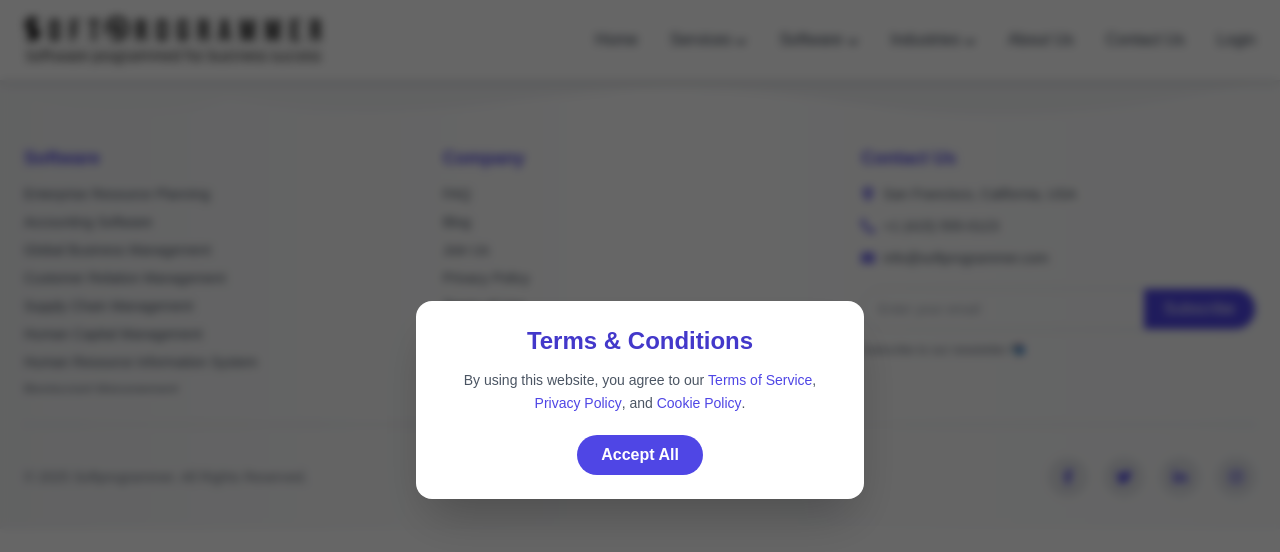
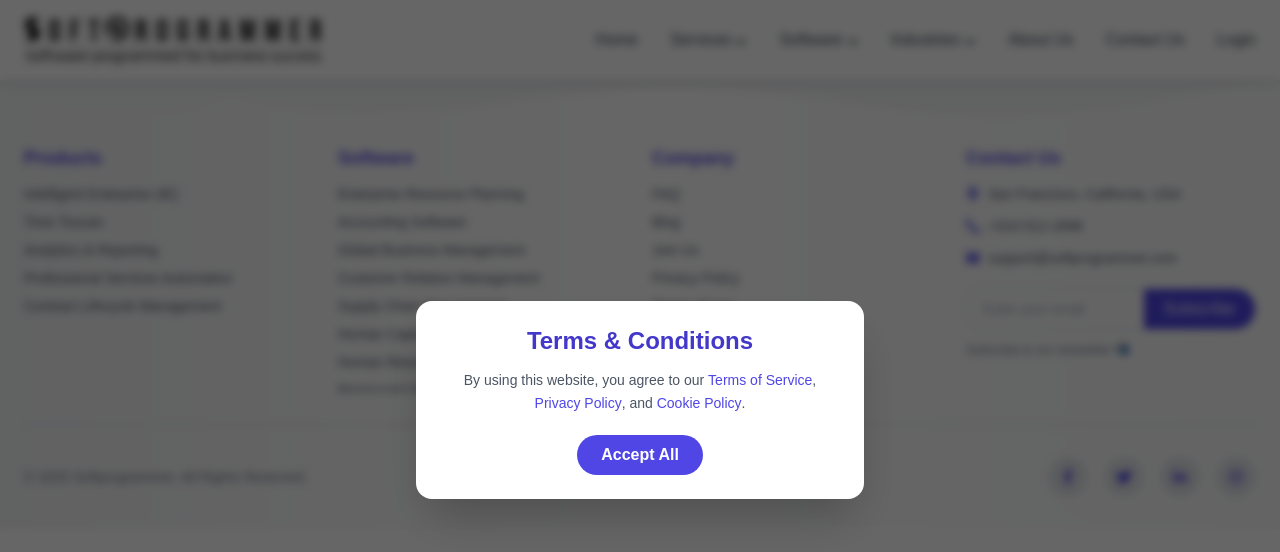
Before and after one commit to vansharoraxx00/aroradevelopers-site-private, a React (Vite) app: page /affiliates in a window 1280 px wide. Shown: the top 552 px of the page. Built offline with nearby package versions, Linux system fonts and the light colour scheme.

Commit message:
Update Footer.jsx

```diff
--- a/src/components/Footer.jsx
+++ b/src/components/Footer.jsx
@@ -19,7 +19,17 @@ export default function Footer() {
     { icon: <FaInstagram />, link: "https://instagram.com" },
   ];
 
+  // ✅ Product list
   const products = [
+    { name: "Intelligent Enterprise (IE)", path: "/products/intelligent-enterprise" },
+    { name: "Time Toucan", path: "/products/time-toucan" },
+    { name: "Analytics & Reporting", path: "/products/analytics-reporting" },
+    { name: "Professional Services Automation", path: "/products/psa" },
+    { name: "Contract Lifecycle Management", path: "/products/clm" },
+  ];
+
+  // ✅ Software list
+  const software = [
     { name: "Enterprise Resource Planning", path: "/products/erp" },
     { name: "Accounting Software", path: "/products/accounting" },
     { name: "Global Business Management", path: "/products/global-business" },
@@ -29,17 +39,15 @@ export default function Footer() {
     { name: "Human Resource Information System", path: "/products/hris" },
     { name: "Restaurant Management", path: "/products/restaurant" },
     { name: "Prescription Management", path: "/products/prescription" },
-    { name: "Professional Services Automation", path: "/products/psa" },
-    { name: "Contract Lifecycle Management", path: "/products/clm" },
     { name: "Business Spend Management", path: "/products/spend" },
     { name: "Merchandise", path: "/products/merchandise" },
     { name: "Outsourcing", path: "/products/outsourcing" },
     { name: "Multi-Seller Marketplace", path: "/products/multi-seller" },
     { name: "Distributor Portal", path: "/products/distributor" },
     { name: "Omnichannel Commerce", path: "/products/omnichannel" },
-    { name: "Analytics & Reporting", path: "/products/analytics-reporting" },
   ];
 
+  // ✅ Company list
   const companyLinks = [
     { name: "FAQ", path: "/faq" },
     { name: "Blog", path: "/blog" },
@@ -71,13 +79,31 @@ export default function Footer() {
 
       <div className="relative z-10 max-w-7xl mx-auto px-6">
         {/* Grid Layout */}
-        <div className="grid md:grid-cols-3 gap-6 text-center md:text-left">
+        <div className="grid md:grid-cols-4 gap-6 text-center md:text-left">
           {/* Products */}
           <div>
-            <h3 className="text-lg font-semibold mb-3 text-indigo-600">Software </h3>
+            <h3 className="text-lg font-semibold mb-3 text-indigo-600">Products</h3>
             <ul className="space-y-2 text-sm opacity-90 max-h-52 overflow-y-auto pr-2 custom-scrollbar">
               {products.map((p, i) => (
-                <li key={i}><Link to={p.path} className="hover:text-indigo-500">{p.name}</Link></li>
+                <li key={i}>
+                  <Link to={p.path} className="hover:text-indigo-500">
+                    {p.name}
+                  </Link>
+                </li>
+              ))}
+            </ul>
+          </div>
+
+          {/* Software */}
+          <div>
+            <h3 className="text-lg font-semibold mb-3 text-indigo-600">Software</h3>
+            <ul className="space-y-2 text-sm opacity-90 max-h-52 overflow-y-auto pr-2 custom-scrollbar">
+              {software.map((s, i) => (
+                <li key={i}>
+                  <Link to={s.path} className="hover:text-indigo-500">
+                    {s.name}
+                  </Link>
+                </li>
               ))}
             </ul>
           </div>
@@ -87,7 +113,11 @@ export default function Footer() {
             <h3 className="text-lg font-semibold mb-3 text-indigo-600">Company</h3>
             <ul className="space-y-2 text-sm opacity-90 mb-5">
               {companyLinks.map((c, i) => (
-                <li key={i}><Link to={c.path} className="hover:text-indigo-500">{c.name}</Link></li>
+                <li key={i}>
+                  <Link to={c.path} className="hover:text-indigo-500">
+                    {c.name}
+                  </Link>
+                </li>
               ))}
             </ul>
           </div>
@@ -101,23 +131,42 @@ export default function Footer() {
               </li>
               <li className="flex items-center justify-center md:justify-start gap-2">
                 <FaPhoneAlt className="text-indigo-600" />
-                <a href="tel:+14155550123" className="hover:text-indigo-500">+1 (415) 555-0123</a>
+                <a href="tel:+14155550123" className="hover:text-indigo-500">
+                  +510-512-2896
+                </a>
               </li>
               <li className="flex items-center justify-center md:justify-start gap-2">
                 <FaEnvelope className="text-indigo-600" />
-                <a href="mailto:info@softprogrammer.com" className="hover:text-indigo-500">info@softprogrammer.com</a>
+                <a href="mailto:info@softprogrammer.com" className="hover:text-indigo-500">
+                  support@softprogrammer.com
+                </a>
               </li>
             </ul>
 
             {/* Newsletter */}
             <form
-              onSubmit={(e) => { e.preventDefault(); alert("✅ Subscribed successfully!"); }}
+              onSubmit={(e) => {
+                e.preventDefault();
+                alert("✅ Subscribed successfully!");
+              }}
               className="flex items-center border border-gray-300 rounded-full overflow-hidden focus-within:ring-2 focus-within:ring-indigo-400 transition"
             >
-              <input type="email" required placeholder="Enter your email" className="w-full px-4 py-2 text-sm outline-none bg-transparent" />
-              <button type="submit" className="bg-indigo-600 text-white px-5 py-2 font-medium hover:bg-indigo-700 transition">Subscribe</button>
+              <input
+                type="email"
+                required
+                placeholder="Enter your email"
+                className="w-full px-4 py-2 text-sm outline-none bg-transparent"
+              />
+              <button
+                type="submit"
+                className="bg-indigo-600 text-white px-5 py-2 font-medium hover:bg-indigo-700 transition"
+              >
+                Subscribe
+              </button>
             </form>
-            <p className="text-xs text-gray-500 mt-3 text-center md:text-left">Subscribe to our newsletter 📬</p>
+            <p className="text-xs text-gray-500 mt-3 text-center md:text-left">
+              Subscribe to our newsletter 📬
+            </p>
           </div>
         </div>
 
```
